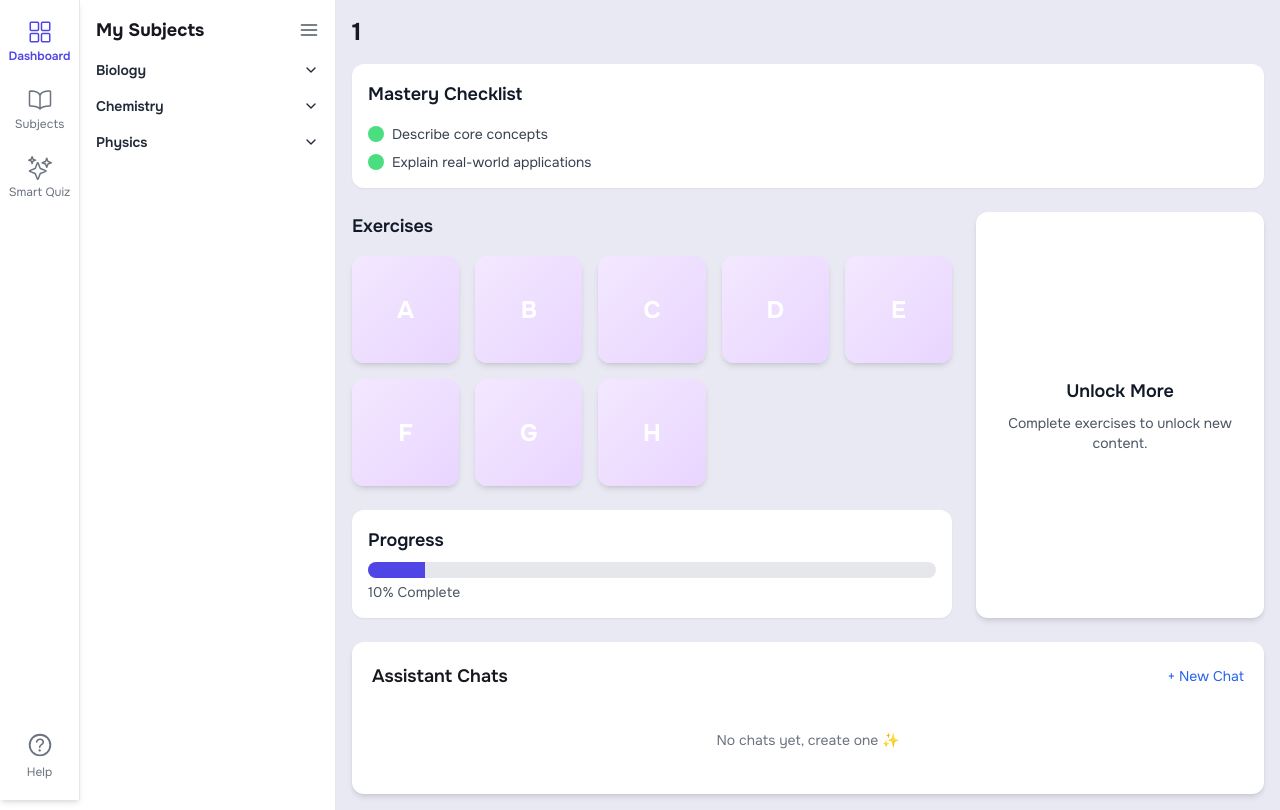
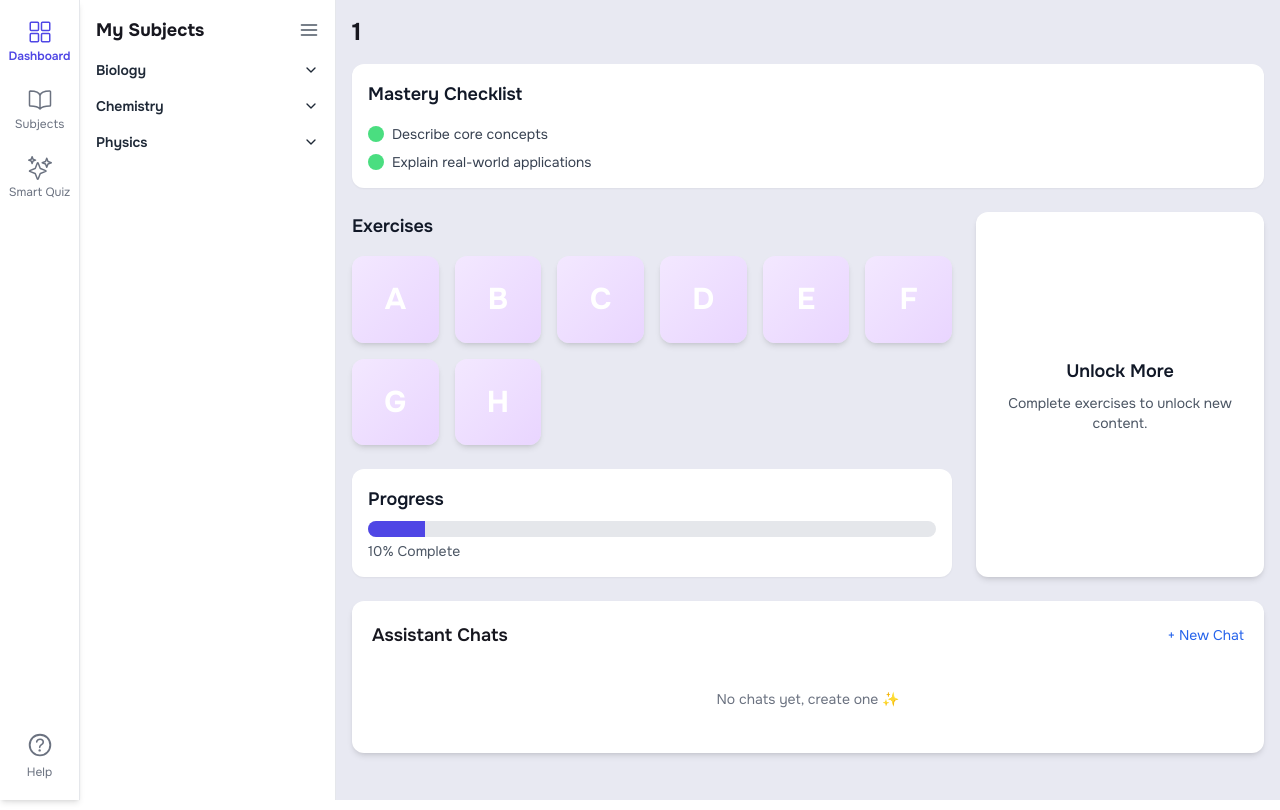
Before and after one commit to BryanMelvison/KGV-AI-Tutor, a Next.js app in the folder frontend/: page /subjects/1/1 in a window 1280 px wide. Built offline with nearby package versions, Linux system fonts and the light colour scheme.

Commit message:
adjust ui of exercise grid

```diff
--- a/frontend/src/components/subjects/ExerciseGrid.tsx
+++ b/frontend/src/components/subjects/ExerciseGrid.tsx
@@ -15,12 +15,12 @@ const ExerciseGrid = ({ exercises }: { exercises: string[] }) => {
   return (
     <div>
       <h3 className="font-semibold text-lg text-gray-900 mb-4">Exercises</h3>
-      <div className="grid grid-cols-5 gap-4">
+      <div className="grid grid-cols-6 gap-4">
         {exercises.map((letter) => (
           <div
             key={letter}
             onClick={() => handleClick(letter)}
-            className={`rounded-xl text-2xl font-bold w-full aspect-square flex items-center justify-center shadow-md cursor-pointer transition
+            className={`rounded-xl text-3xl font-bold w-full aspect-square flex items-center justify-center shadow-md cursor-pointer transition
               ${
                 current === letter
                   ? "bg-purple-500 text-white"
```
